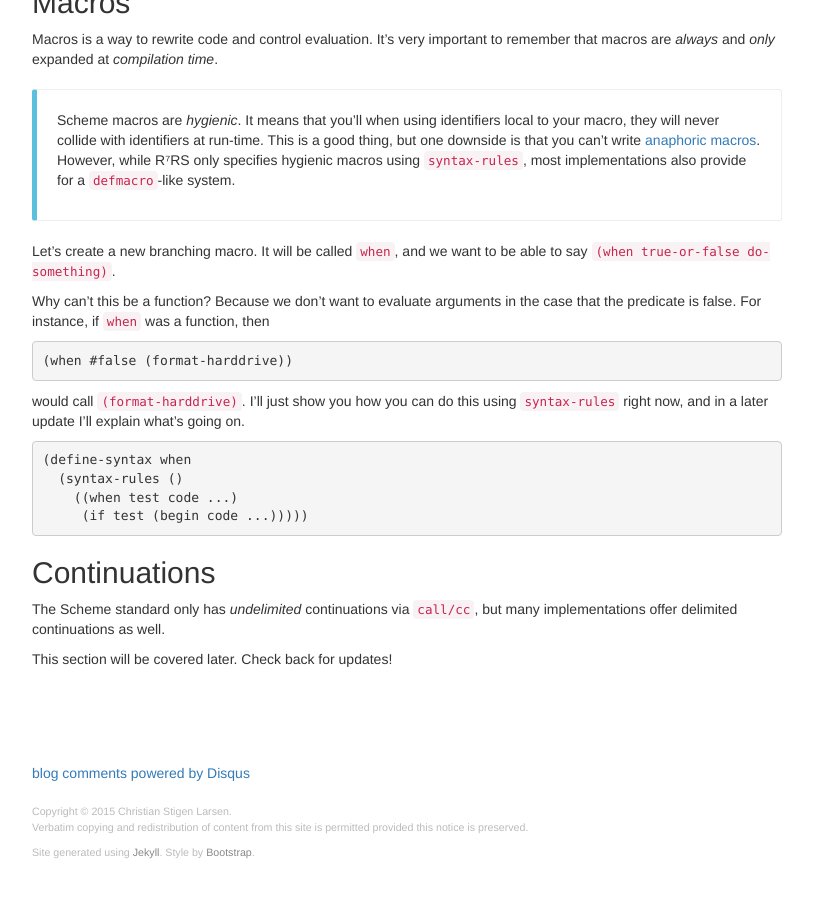
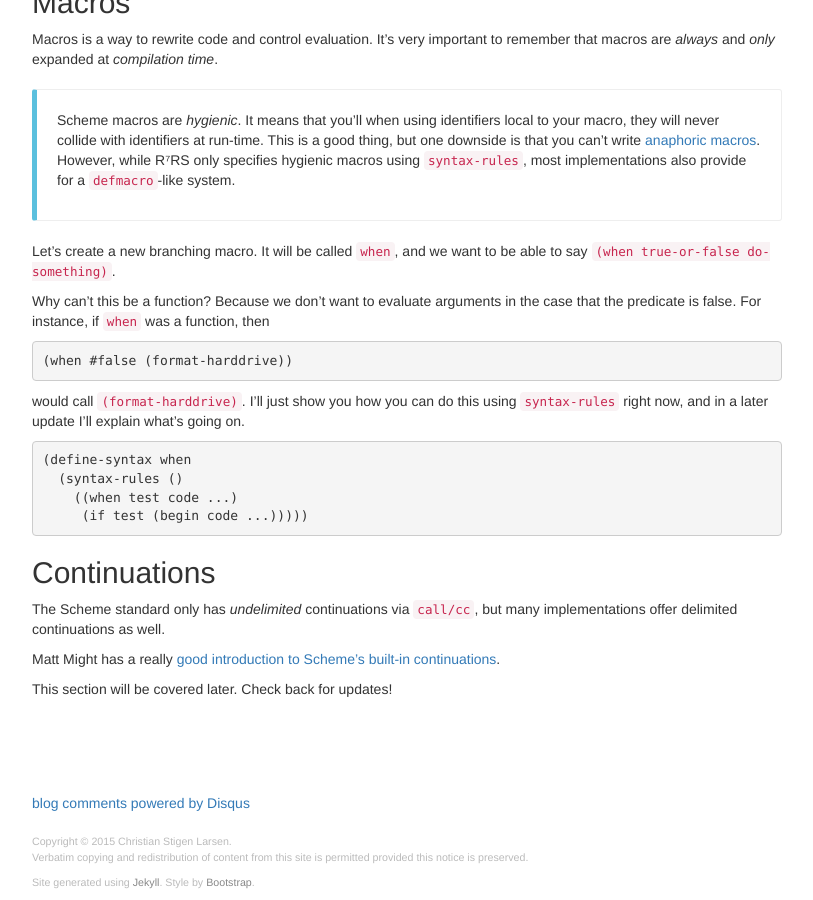
Before and after one commit to cslarsen/csl.name, a Jekyll site: the page built from _posts/2015-01-01-scheme-tutorial.md, in a window 1280 px wide and 900 px high, scrolled down 3852 px. Shown: the whole window, without its empty margins (38-851 px from the left). Built offline with Jekyll 4.4.1, drawn with Linux system fonts in a browser that asks for light colours; Markdown is read by kramdown in place of the engine named in the settings; comment, search, counter and statistics services are not loaded; before the commit the page ends 4722 px from its top, so only the background shows below that.

Commit message:
Adds link

```diff
--- a/_posts/2015-01-01-scheme-tutorial.md
+++ b/_posts/2015-01-01-scheme-tutorial.md
@@ -205,12 +205,14 @@ Macros is a way to rewrite code and control evaluation.  It's very important to
 remember that macros are *always* and *only* expanded at *compilation time*.
 
 {% callout info %}
+
 Scheme macros are *hygienic*.  It means that you'll when using identifiers
 local to your macro, they will never collide with identifiers at run-time.
 This is a good thing, but one downside is that you can't write <a
 href="https://en.wikipedia.org/wiki/Anaphoric_macro">anaphoric macros</a>.
 However, while R⁷RS only specifies hygienic macros using `syntax-rules`, most
 implementations also provide for a `defmacro`-like system.
+
 {% endcallout %}
 
 Let's create a new branching macro.  It will be called `when`, and we want to
@@ -236,6 +238,9 @@ Continuations
 The Scheme standard only has *undelimited* continuations via `call/cc`, but
 many implementations offer delimited continuations as well.
 
+Matt Might has a really [good introduction to Scheme's built-in
+continuations][matt.callcc].
+
 This section will be covered later. Check back for updates!
 
 [spec]: http://trac.sacrideo.us/wg/raw-attachment/wiki/WikiStart/r7rs.pdf
@@ -245,3 +250,4 @@ This section will be covered later. Check back for updates!
 [chibi-scheme]: https://code.google.com/p/chibi-scheme/
 [ast]: https://en.wikipedia.org/wiki/Abstract_syntax_tree
 [anaphoric]: https://en.wikipedia.org/wiki/Anaphoric_macro
+[matt.callcc]: http://matt.might.net/articles/programming-with-continuations--exceptions-backtracking-search-threads-generators-coroutines/
```
